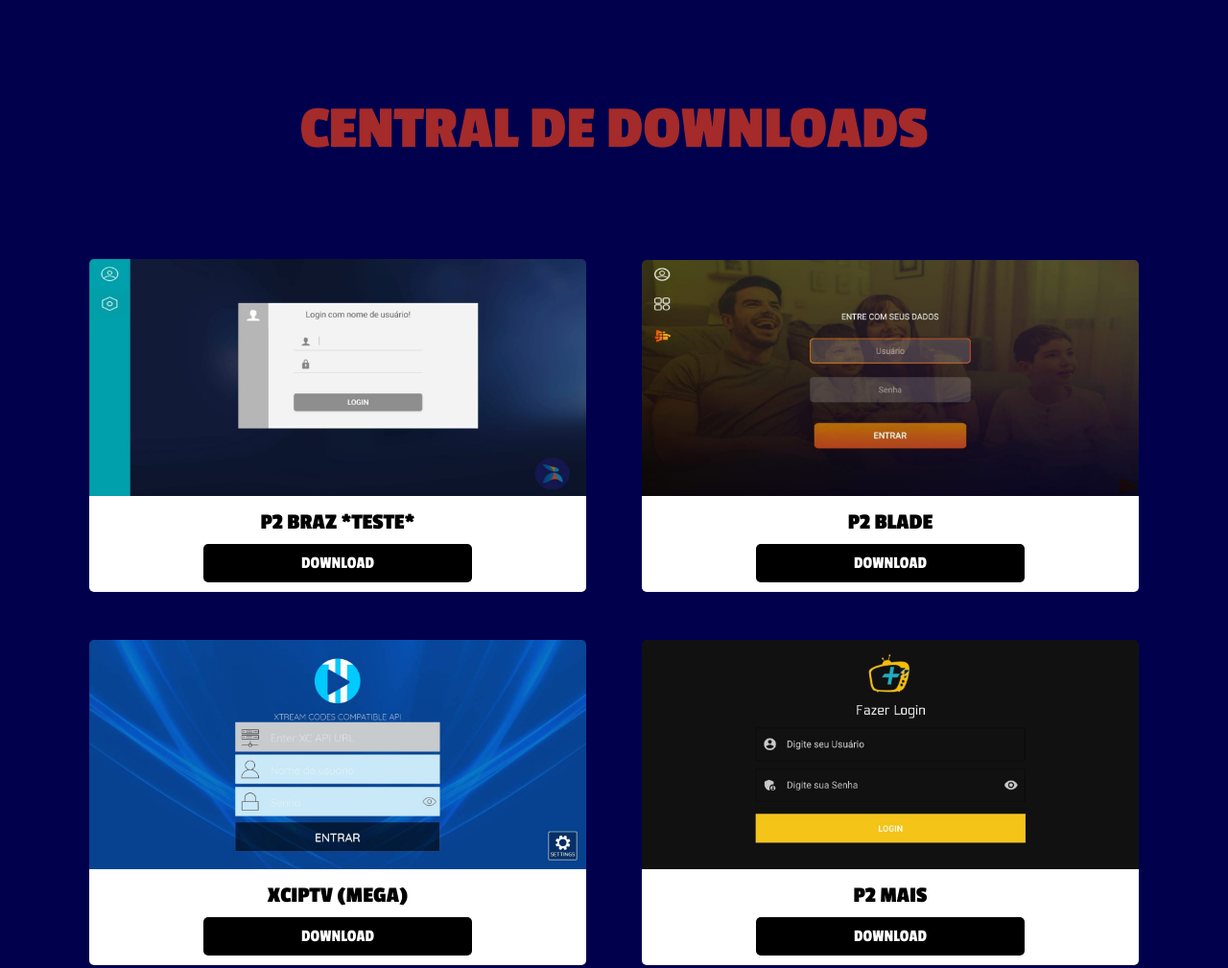
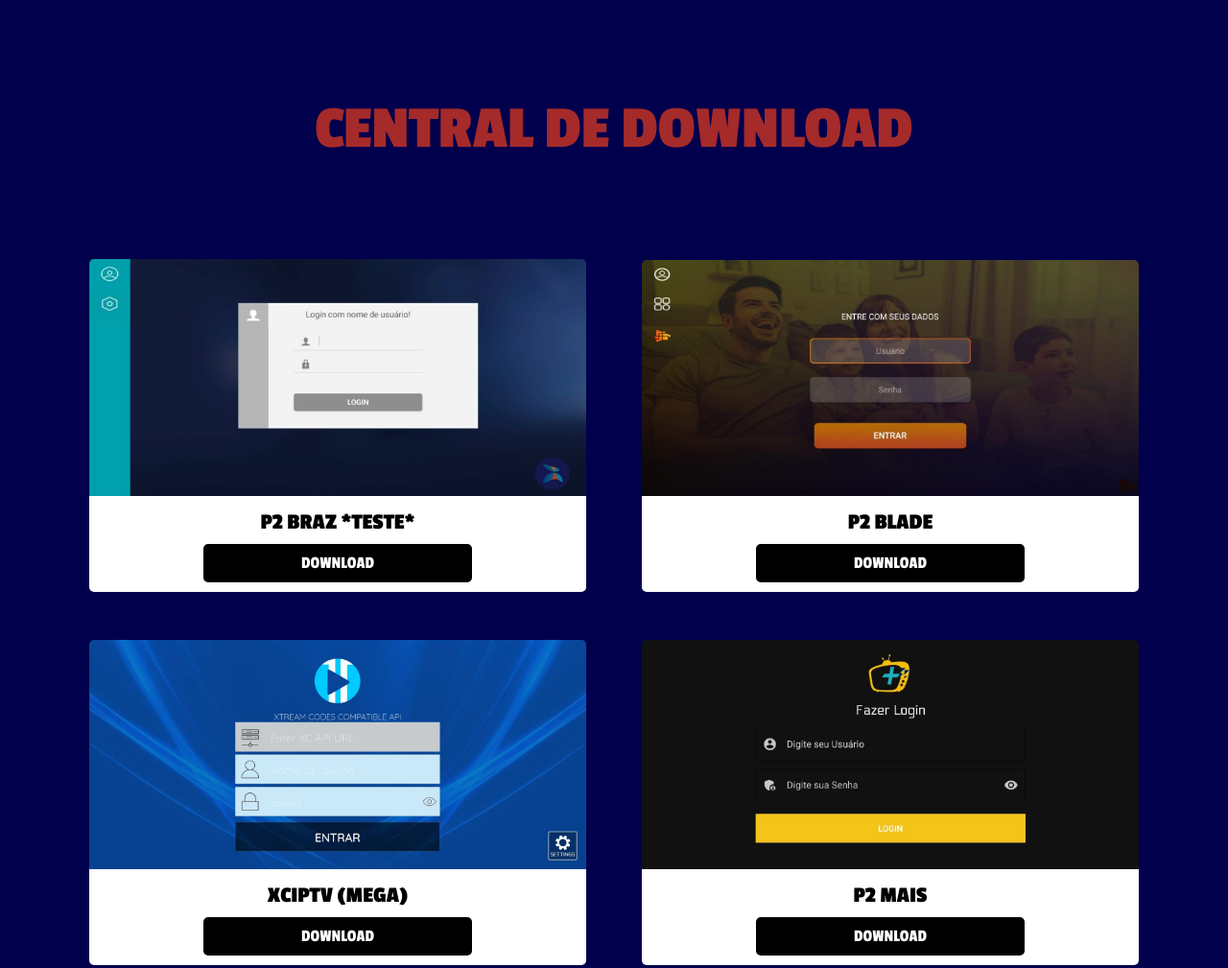
Before and after one commit to MatheusSouza57/centraldedownloads, a plain HTML site: page index.html in a window 1280 px wide. Shown: the top 1009 px of the page at 96% size. Drawn offline with Linux system fonts and the light colour scheme.

Commit message:
Update index.html

```diff
--- a/index.html
+++ b/index.html
@@ -9,7 +9,7 @@
 </head>
 <body>
     <header>
-        <h1>CENTRAL DE DOWNLOADS</h1>
+        <h1>CENTRAL DE DOWNLOAD</h1>
     </header>
     <main>
         <div class="fit">
```
